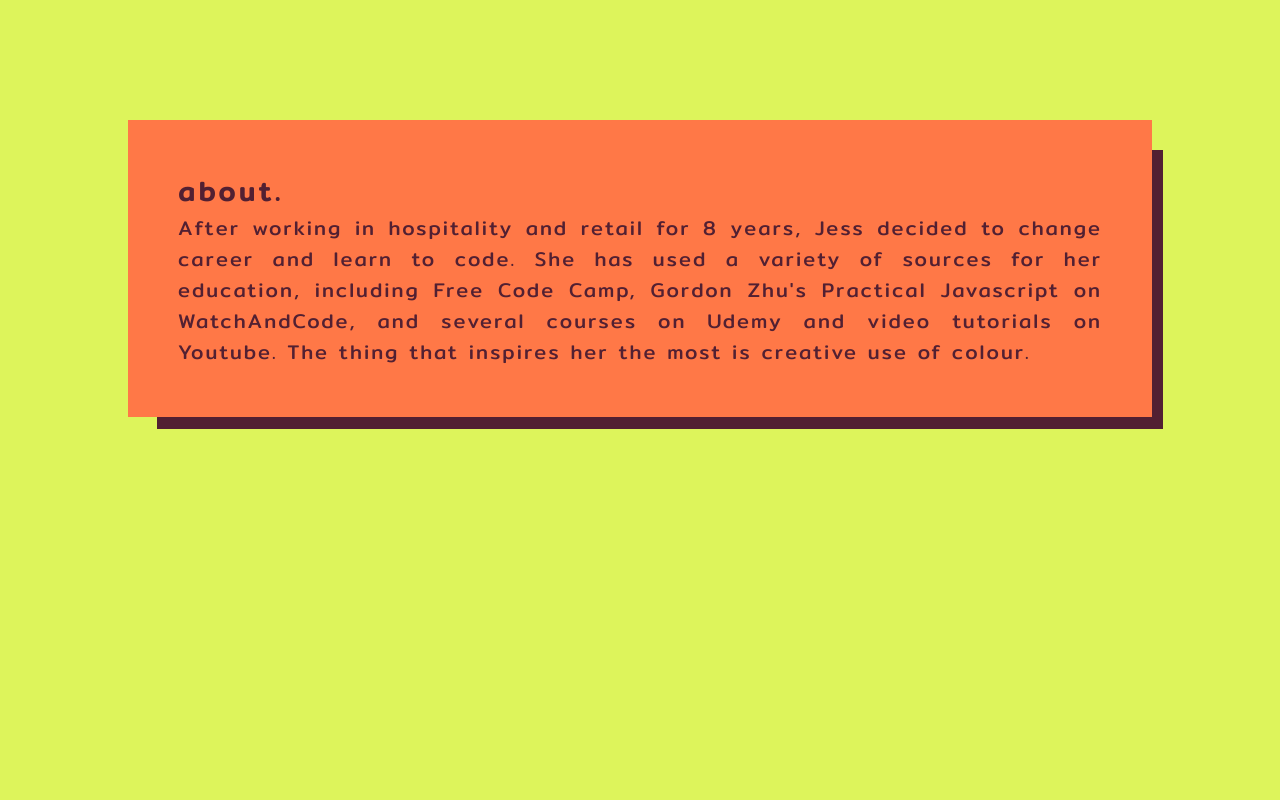
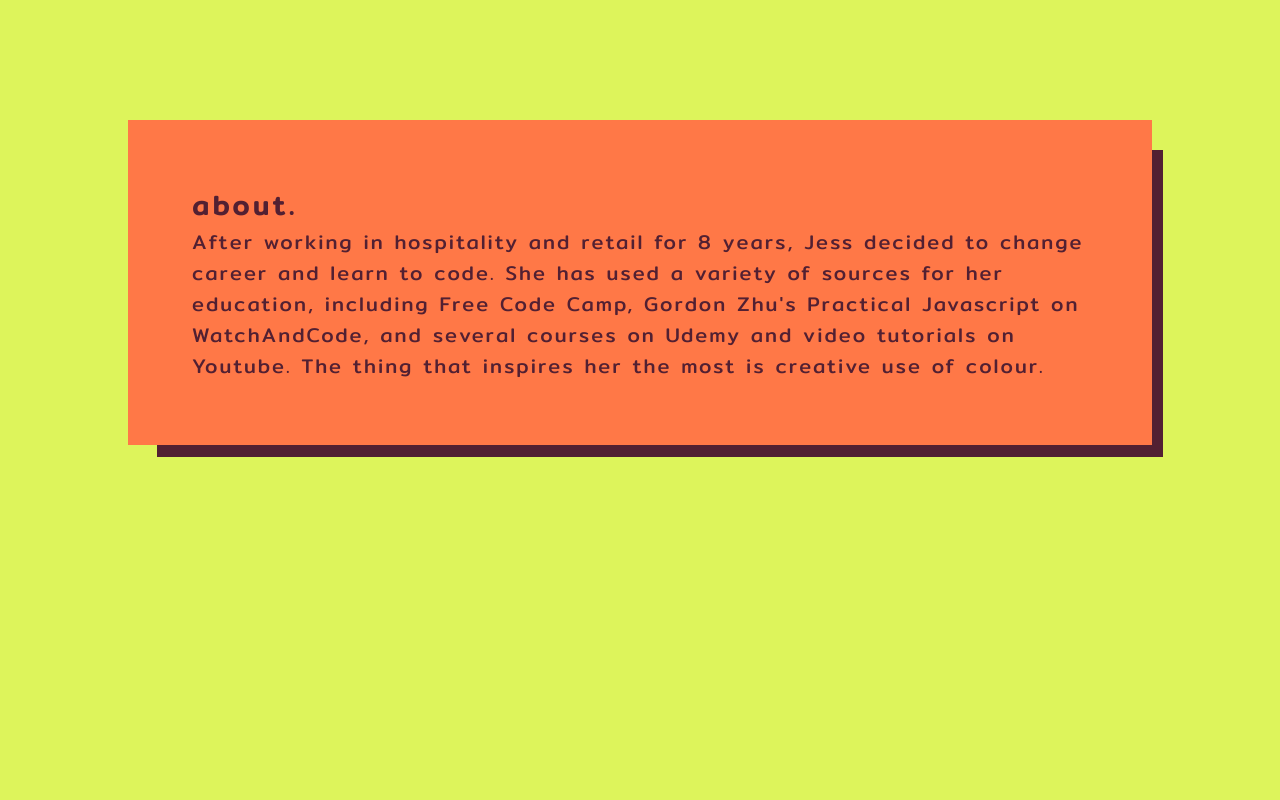
Before and after one commit to JessDoesJavascript/JessDoesJavascript.github.io, a plain HTML site: page index.html in a window 1280 px wide. Shown: the part 660-1460 px from the top of the page. Drawn offline with Linux system fonts and the light colour scheme.

Commit message:
fixed padding and text wrapping

```diff
--- a/style.scss
+++ b/style.scss
@@ -206,11 +206,12 @@
 // info sections
 .section {
   margin: 10%;
-  padding: 50px;
+  padding: 5%;
   color: $bodyText;
   background-color: $cardBackground;
   box-shadow: 20px 21px 0px -9px $cardShadow;
   margin-bottom: 400px;
+
 }
 .heading {
   color: $bodyText;
@@ -224,7 +225,8 @@
   font-size: 15pt;
   font-weight: 1;
   letter-spacing: 2px;
-  text-align: justify;
+  word-wrap: break-word;
+
 }
 
 .anchor {
```
Also changed, not shown: style.css, 1 other file.
